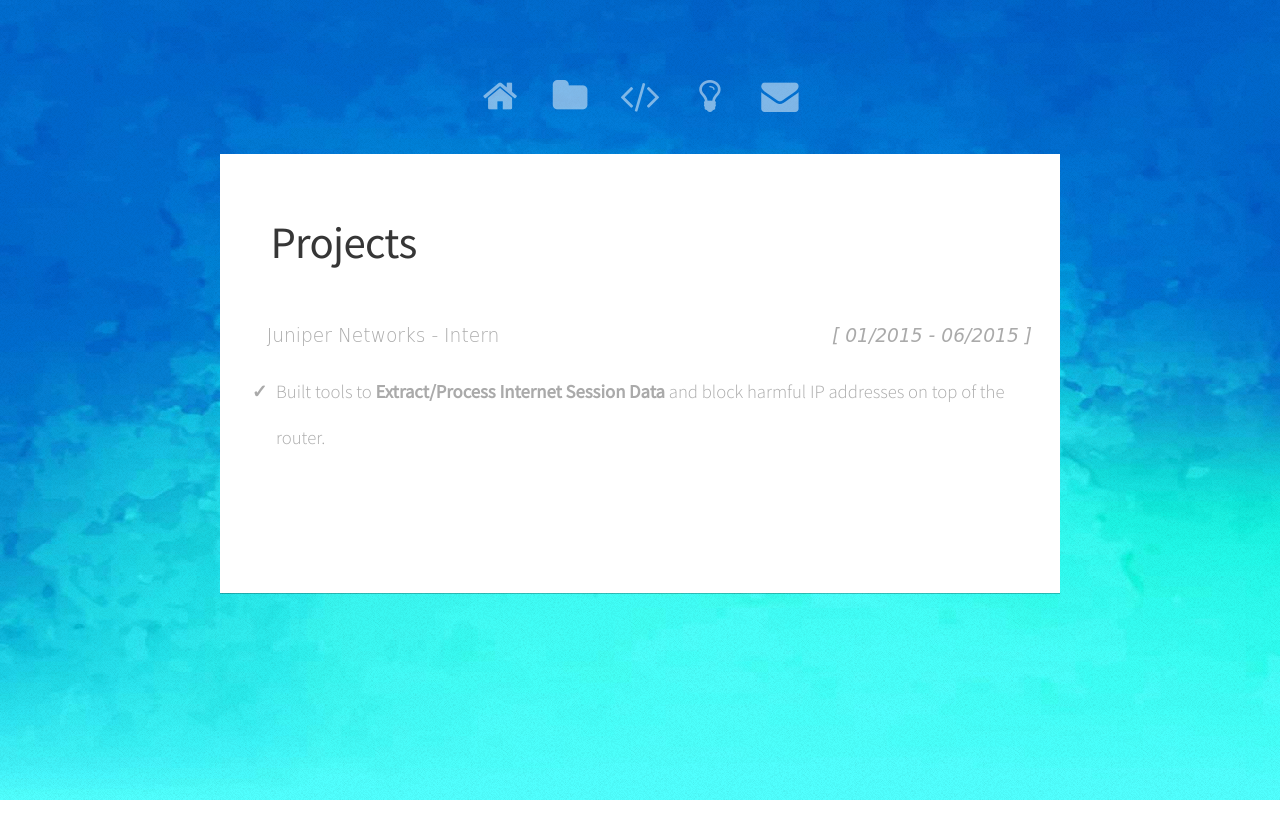
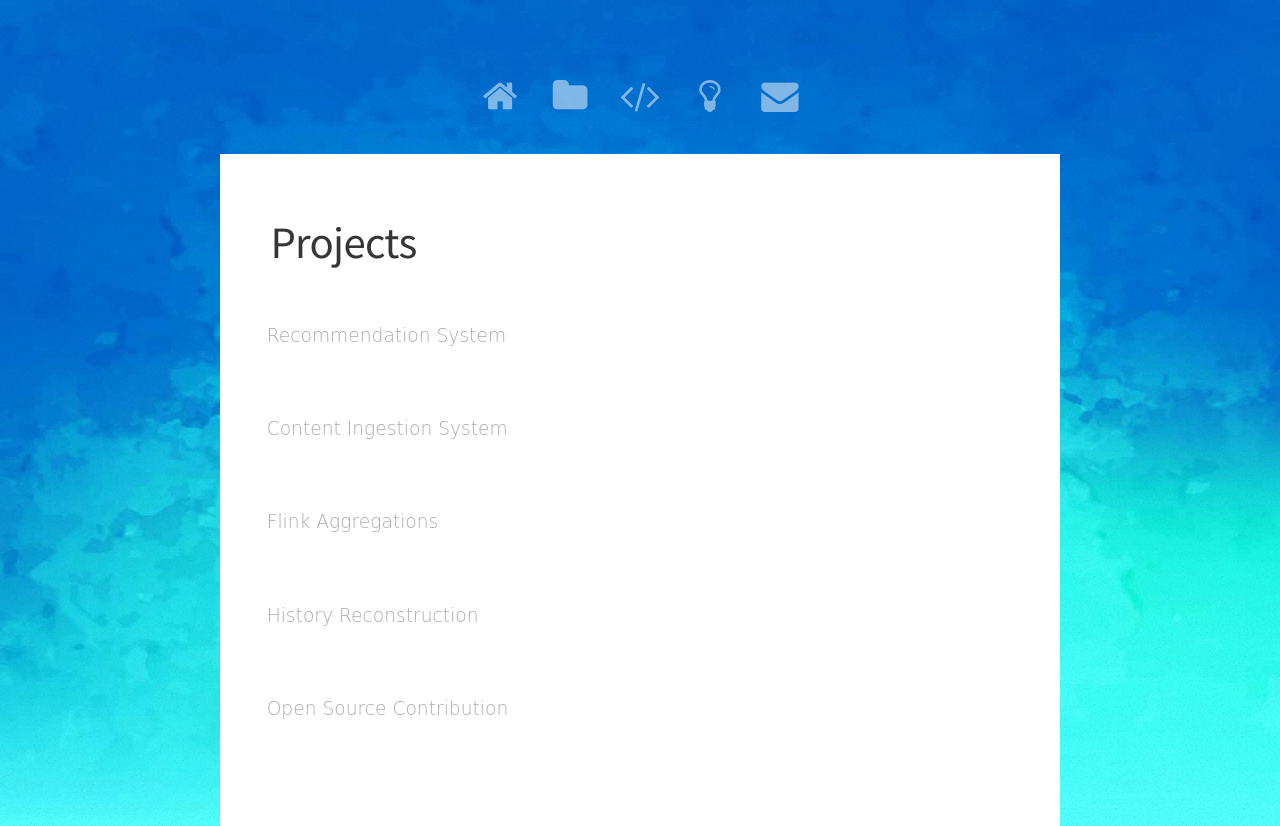
Before and after one commit to jainnidhi703/jainnidhi.com, a React (Create React App) app: page /projects in a window 1280 px wide. Before the commit the page ends 800 px from the top, so only its background shows below. Built offline with nearby package versions, Linux system fonts and the light colour scheme.

Commit message:
Adding Projects Page

```diff
--- a/src/Project.js
+++ b/src/Project.js
@@ -10,16 +10,38 @@ class Project extends Component {
             <div className="container">
               <div className="flex-item">
                 <div className="comicSans">
-                  Juniper Networks - Intern
-                  <i>[ 01/2015 - 06/2015 ]</i>
+                  Recommendation System
                 </div>
-                <ul>
-                  <li>
-                    Built tools to
-                    <b> Extract/Process Internet Session Data </b>
-                    and block harmful IP addresses on top of the router.
-                  </li>
-                </ul>
+              </div>
+            </div>
+            <div className="container">
+
+              <div className="flex-item">
+                <div className="comicSans">
+                  Content Ingestion System
+                </div>
+              </div>
+            </div>
+            <div className="container">
+
+              <div className="flex-item">
+                <div className="comicSans">
+                  Flink Aggregations
+                </div>
+              </div>
+            </div>
+            <div className="container">
+              <div className="flex-item">
+                <div className="comicSans">
+                  History Reconstruction
+                </div>
+              </div>
+            </div>
+            <div className="container">
+              <div className="flex-item">
+                <div className="comicSans">
+                  Open Source Contribution
+                </div>
               </div>
             </div>
           </header>
```
